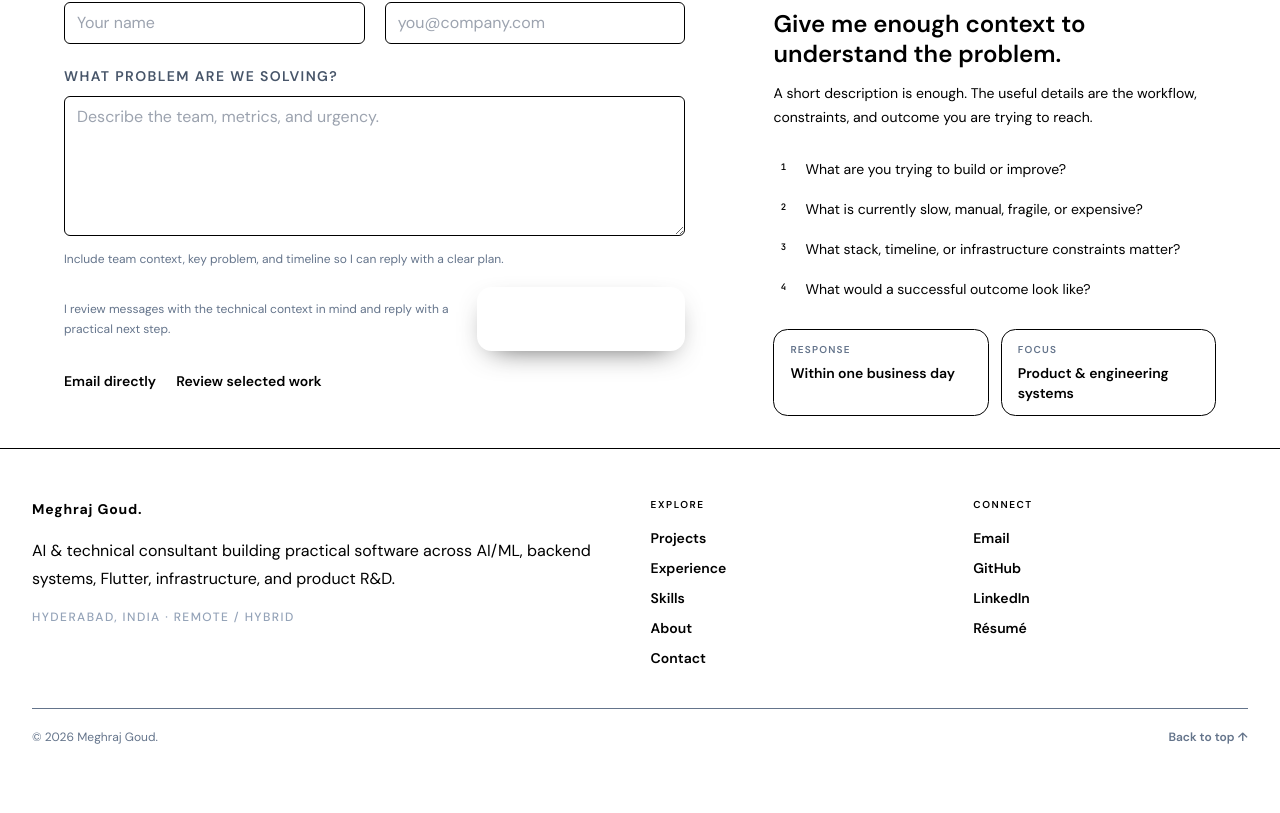
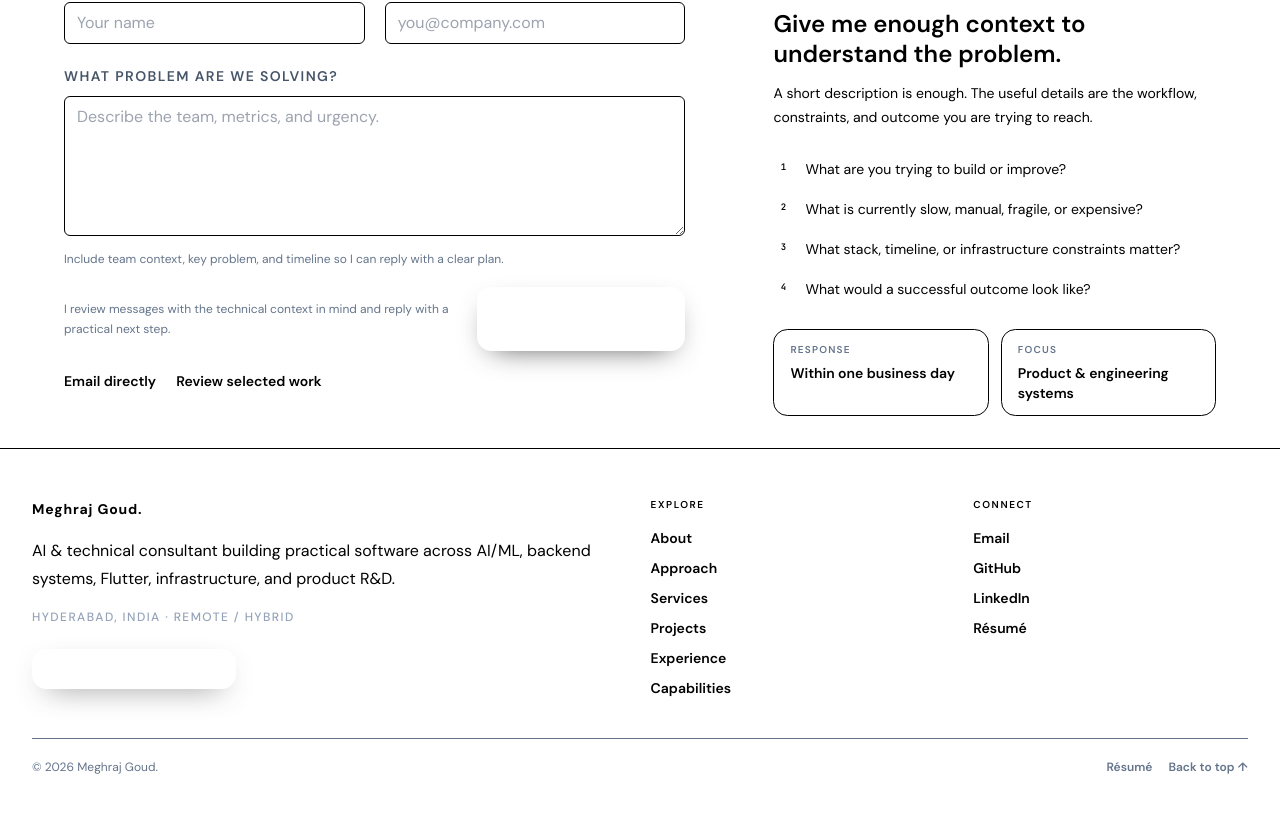
Before and after one commit to MeghrajGoudThigulla/meghraj-portfolio, a Next.js app in the folder portfolio-frontend/: page / in a window 1280 px wide. Shown: the part 9430-10243 px from the top of the page. Built offline with nearby package versions, Linux system fonts and the light colour scheme.

Commit message:
conversion(footer): align footer links and CTA with navigation

```diff
--- a/portfolio-frontend/components/Footer.tsx
+++ b/portfolio-frontend/components/Footer.tsx
@@ -1,11 +1,12 @@
 import Link from "next/link";
 
 const quickLinks = [
+  { href: "/#about", label: "About" },
+  { href: "/#strengths", label: "Approach" },
+  { href: "/#services", label: "Services" },
   { href: "/#projects", label: "Projects" },
   { href: "/#journey", label: "Experience" },
-  { href: "/#skills", label: "Skills" },
-  { href: "/#about", label: "About" },
-  { href: "/#contact", label: "Contact" },
+  { href: "/#skills", label: "Capabilities" },
 ];
 
 const profileLinks = [
@@ -21,7 +22,7 @@ export default function Footer() {
       <div className="mx-auto max-w-7xl px-4 sm:px-6 lg:px-8">
         <div className="grid gap-8 lg:grid-cols-[1.35fr,0.65fr,0.65fr] lg:gap-12">
           <div>
-            <Link href="/#top" className="text-sm font-bold tracking-[0.06em] text-brand-navy hover:text-brand-blue">
+            <Link href="/#top" className="text-sm font-bold tracking-[0.06em] text-brand-navy hover:text-brand-blue" aria-label="Meghraj Goud home">
               Meghraj Goud<span className="text-brand-blue">.</span>
             </Link>
             <p className="mt-4 max-w-xl text-base leading-7 text-brand-charcoal">
@@ -30,6 +31,9 @@ export default function Footer() {
             <p className="mt-4 text-xs font-medium uppercase tracking-[0.12em] text-slate-400">
               Hyderabad, India · Remote / Hybrid
             </p>
+            <Link href="/#contact" className="btn btn-primary mt-6 inline-flex text-xs font-bold tracking-[0.08em]">
+              Start a Conversation
+            </Link>
           </div>
 
           <nav aria-label="Footer quick links">
@@ -55,7 +59,10 @@ export default function Footer() {
 
         <div className="mt-10 flex flex-col gap-2 border-t border-brand-border pt-5 text-xs text-slate-500 sm:flex-row sm:items-center sm:justify-between">
           <p>© {new Date().getFullYear()} Meghraj Goud.</p>
-          <Link href="/#top" className="font-semibold text-brand-blue hover:text-brand-accent">Back to top ↑</Link>
+          <div className="flex items-center gap-4">
+            <Link href="/resume" className="font-semibold text-brand-charcoal hover:text-brand-blue">Résumé</Link>
+            <Link href="/#top" className="font-semibold text-brand-blue hover:text-brand-accent">Back to top ↑</Link>
+          </div>
         </div>
       </div>
     </footer>
```
